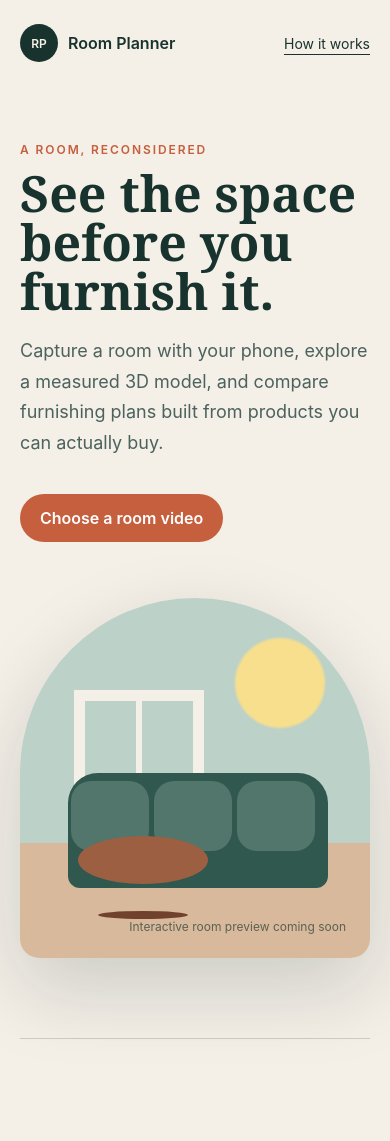
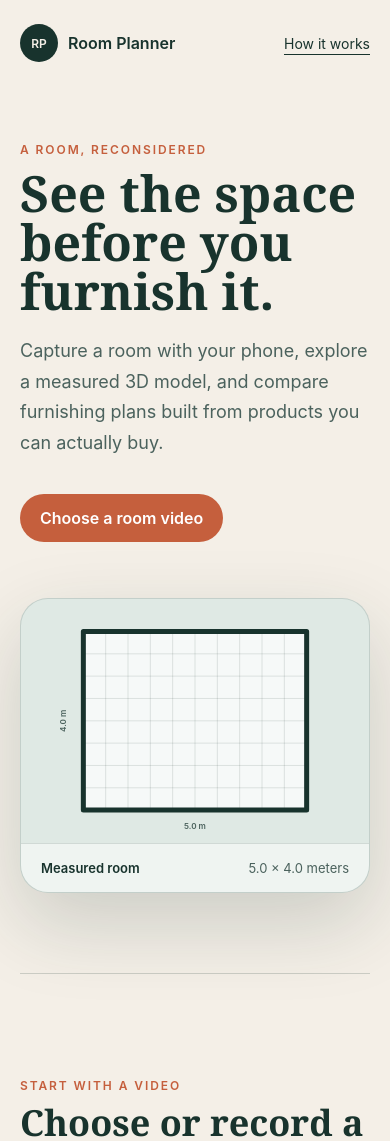
Before and after one commit to dqhomeinc/room-planner, a React (Vite) app in the folder apps/web/: page / in a window 390 px wide. Shown: the top 1141 px of the page. Built offline with nearby package versions, Linux system fonts and the light colour scheme.

Commit message:
feat: render responsive metric room grid

```diff
--- a/apps/web/src/app.tsx
+++ b/apps/web/src/app.tsx
@@ -1,6 +1,14 @@
 import { CapturePanel } from './capture-panel';
 import { productSteps } from './product-steps';
+import { RoomPlanSurface } from './room-plan-surface';
 import './styles.css';
+
+const previewBoundary = [
+  { x: 0, y: 0 },
+  { x: 5, y: 0 },
+  { x: 5, y: 4 },
+  { x: 0, y: 4 },
+];
 
 export function App() {
   return (
@@ -27,16 +35,11 @@ export function App() {
             Choose a room video
           </a>
         </div>
-        <div className="room-card" aria-label="Illustrated room preview">
-          <div className="sun" />
-          <div className="window" />
-          <div className="sofa">
-            <span />
-            <span />
-            <span />
-          </div>
-          <div className="table" />
-          <p>Interactive room preview coming soon</p>
+        <div className="room-card">
+          <RoomPlanSurface
+            boundary={previewBoundary}
+            label="Five by four meter room preview"
+          />
         </div>
       </section>
 
--- /dev/null
+++ b/apps/web/src/room-plan-surface.tsx
@@ -0,0 +1,117 @@
+import {
+  boundsFromPoints,
+  chooseGridStepMeters,
+  createRoomViewport,
+  worldToScreen,
+  type WorldPoint,
+} from './room-viewport';
+
+const surfaceSize = { width: 600, height: 420 };
+
+type RoomPlanSurfaceProps = Readonly<{
+  boundary: readonly WorldPoint[];
+  label?: string;
+}>;
+
+function valuesBetween(minimum: number, maximum: number, step: number) {
+  const values: number[] = [];
+  for (
+    let value = Math.ceil(minimum / step) * step;
+    value <= maximum;
+    value += step
+  ) {
+    values.push(value);
+  }
+  return values;
+}
+
+export function RoomPlanSurface({
+  boundary,
+  label = 'Room floor plan',
+}: RoomPlanSurfaceProps) {
+  const bounds = boundsFromPoints(boundary);
+  const viewport = createRoomViewport(bounds, surfaceSize, 56);
+  const gridStep = chooseGridStepMeters(viewport.pixelsPerMeter, 36);
+  const verticalLines = valuesBetween(bounds.minX, bounds.maxX, gridStep);
+  const horizontalLines = valuesBetween(bounds.minY, bounds.maxY, gridStep);
+  const roomPoints = boundary
+    .map((point) => worldToScreen(viewport, point))
+    .map(({ x, y }) => `${x},${y}`)
+    .join(' ');
+  const lowerLeft = worldToScreen(viewport, {
+    x: bounds.minX,
+    y: bounds.minY,
+  });
+  const lowerRight = worldToScreen(viewport, {
+    x: bounds.maxX,
+    y: bounds.minY,
+  });
+  const upperLeft = worldToScreen(viewport, {
+    x: bounds.minX,
+    y: bounds.maxY,
+  });
+  const widthMeters = bounds.maxX - bounds.minX;
+  const heightMeters = bounds.maxY - bounds.minY;
+
+  return (
+    <figure className="room-plan">
+      <svg
+        viewBox={`0 0 ${surfaceSize.width} ${surfaceSize.height}`}
+        role="img"
+        aria-label={label}
+      >
+        <polygon className="plan-floor" points={roomPoints} />
+        <g className="plan-grid" aria-hidden="true">
+          {verticalLines.map((x) => {
+            const start = worldToScreen(viewport, { x, y: bounds.minY });
+            const end = worldToScreen(viewport, { x, y: bounds.maxY });
+            return (
+              <line
+                key={`x-${x}`}
+                x1={start.x}
+                y1={start.y}
+                x2={end.x}
+                y2={end.y}
+              />
+            );
+          })}
+          {horizontalLines.map((y) => {
+            const start = worldToScreen(viewport, { x: bounds.minX, y });
+            const end = worldToScreen(viewport, { x: bounds.maxX, y });
+            return (
+              <line
+                key={`y-${y}`}
+                x1={start.x}
+                y1={start.y}
+                x2={end.x}
+                y2={end.y}
+              />
+            );
+          })}
+        </g>
+        <polygon className="plan-outline" points={roomPoints} />
+        <g className="plan-dimensions" aria-hidden="true">
+          <text
+            x={(lowerLeft.x + lowerRight.x) / 2}
+            y={lowerLeft.y + 32}
+            textAnchor="middle"
+          >
+            {widthMeters.toFixed(1)} m
+          </text>
+          <text
+            x={upperLeft.x - 30}
+            y={(upperLeft.y + lowerLeft.y) / 2}
+            textAnchor="middle"
+            transform={`rotate(-90 ${upperLeft.x - 30} ${(upperLeft.y + lowerLeft.y) / 2})`}
+          >
+            {heightMeters.toFixed(1)} m
+          </text>
+        </g>
+      </svg>
+      <figcaption>
+        <span>Measured room</span>
+        {widthMeters.toFixed(1)} × {heightMeters.toFixed(1)} meters
+      </figcaption>
+    </figure>
+  );
+}
--- a/apps/web/src/styles.css
+++ b/apps/web/src/styles.css
@@ -270,76 +270,61 @@ h2 {
 }
 
 .room-card {
-  position: relative;
-  min-height: 430px;
+  min-width: 0;
   overflow: hidden;
-  border-radius: 220px 220px 24px 24px;
-  background: linear-gradient(#bcd1c8 0 68%, #d8b99b 68%);
+  border: 1px solid rgb(24 51 45 / 14%);
+  border-radius: 28px;
+  background: #dfe9e4;
   box-shadow: 0 30px 80px rgb(24 51 45 / 18%);
 }
 
-.room-card p {
-  position: absolute;
-  right: 24px;
-  bottom: 12px;
-  color: rgb(24 51 45 / 65%);
-  font-size: 12px;
+.room-plan {
+  margin: 0;
 }
 
-.sun {
-  position: absolute;
-  top: 40px;
-  right: 45px;
-  width: 90px;
-  aspect-ratio: 1;
-  border-radius: 50%;
-  background: #f8df8d;
-  filter: blur(1px);
+.room-plan svg {
+  display: block;
+  width: 100%;
+  height: auto;
 }
 
-.window {
-  position: absolute;
-  top: 92px;
-  left: 54px;
-  width: 130px;
-  height: 165px;
-  border: 11px solid #f4efe7;
-  background: linear-gradient(
-    90deg,
-    transparent 47%,
-    #f4efe7 47% 53%,
-    transparent 53%
-  );
+.plan-grid line {
+  stroke: rgb(24 51 45 / 12%);
+  stroke-width: 1;
+  vector-effect: non-scaling-stroke;
 }
 
-.sofa {
-  position: absolute;
-  right: 42px;
-  bottom: 70px;
-  width: 260px;
-  height: 115px;
-  border-radius: 30px 30px 12px 12px;
-  background: #31584e;
+.plan-floor {
+  fill: rgb(255 255 255 / 74%);
 }
 
-.sofa span {
-  display: inline-block;
-  width: 30%;
-  height: 70px;
-  margin: 8px 1%;
-  border-radius: 20px;
-  background: #52756c;
+.plan-outline {
+  fill: none;
+  stroke: #18332d;
+  stroke-linejoin: round;
+  stroke-width: 5;
+  vector-effect: non-scaling-stroke;
 }
 
-.table {
-  position: absolute;
-  bottom: 74px;
-  left: 58px;
-  width: 130px;
-  height: 48px;
-  border-radius: 50%;
-  background: #9c5f41;
-  box-shadow: 0 55px 0 -20px #70422e;
+.plan-dimensions {
+  fill: #4b625d;
+  font-size: 14px;
+  font-weight: 600;
+}
+
+.room-plan figcaption {
+  display: flex;
+  justify-content: space-between;
+  padding: 16px 20px;
+  border-top: 1px solid rgb(24 51 45 / 14%);
+  color: #4b625d;
+  background: rgb(255 255 255 / 48%);
+  font-size: 13px;
+}
+
+.room-plan figcaption span {
+  color: #18332d;
+  font-weight: 600;
 }
 
 .workflow {
@@ -384,10 +369,6 @@ h2 {
     padding-block: 44px 80px;
   }
 
-  .room-card {
-    min-height: 360px;
-  }
-
   .capture {
     grid-template-columns: 1fr;
     gap: 28px;
```
Also changed, not shown: 1 other file (tests, documents, lock files or other folders).
